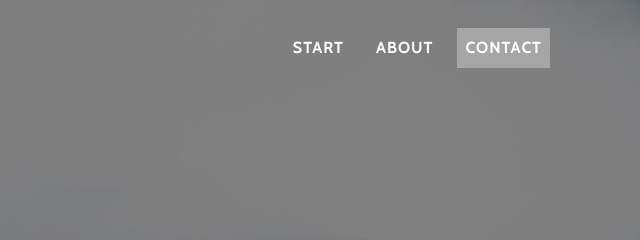
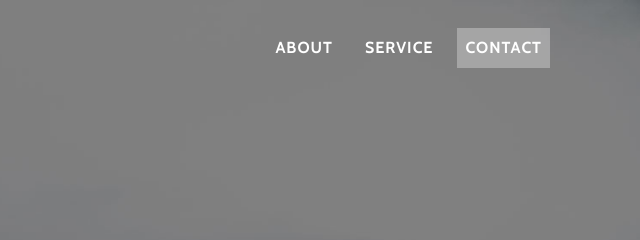
Before and after one commit to prodev900/jodimax.me, a plain HTML site: page index.html in a window 1280 px wide. Shown: the top 240 px of the page, 640-1280 px from the left. Drawn offline with nearby package versions, Linux system fonts and the light colour scheme.

Commit message:
Update index.html

```diff
--- a/index.html
+++ b/index.html
@@ -18,8 +18,8 @@
         <div class="container"><a class="navbar-brand" href="#">Jodimax</a><button data-bs-toggle="collapse" class="navbar-toggler navbar-toggler-right" data-bs-target="#navbarResponsive" type="button" aria-controls="navbarResponsive" aria-expanded="false" aria-label="Toggle navigation" value="Menu"><i class="fa fa-bars"></i></button>
             <div class="collapse navbar-collapse" id="navbarResponsive">
                 <ul class="navbar-nav ms-auto">
-                    <li class="nav-item nav-link"><a class="nav-link active" href="#about">Start</a></li>
-                    <li class="nav-item nav-link"><a class="nav-link" href="#download">About</a></li>
+                    <li class="nav-item nav-link"><a class="nav-link active" href="#about">About</a></li>
+                    <li class="nav-item nav-link"><a class="nav-link" href="#download">Service</a></li>
                     <li class="nav-item nav-link"><a class="nav-link" href="#contact">contact</a></li>
                 </ul>
             </div>
```
